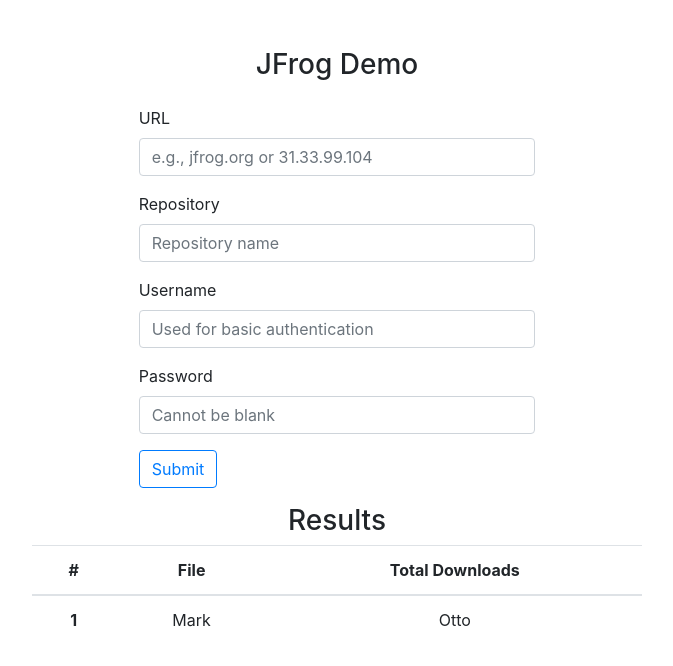
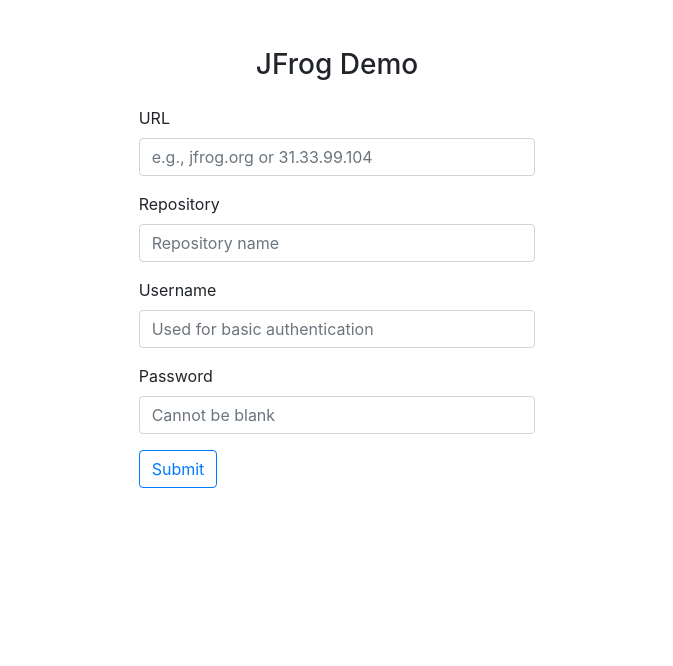
Before and after one commit to munsy/art, an Angular app: page / in a window 1280 px wide. Shown: the top 666 px of the page, without its empty margins (303-976 px from the left). Built offline with nearby package versions, Linux system fonts and the light colour scheme.

Commit message:
big update

```diff
--- a/src/app/app.component.html
+++ b/src/app/app.component.html
@@ -25,7 +25,7 @@
     </div>
     <div class="col"></div>
   </div>
-  <div class="row pt-3" *ngIf="!results">
+  <div class="row pt-3" *ngIf="results">
     <div class="col-md-3"></div>
     <div class="col text-center">
       <h3>Results</h3>
@@ -38,10 +38,10 @@
           </tr>
         </thead>
         <tbody>
-          <tr>
-            <th scope="row">1</th>
-            <td>Mark</td>
-            <td>Otto</td>
+          <tr *ngFor="let file of files; index as i">
+            <th scope="row">{{ i }}</th>
+            <td>{{ file.name }}</td>
+            <td>{{ file.downloadCount }}</td>
           </tr>
         </tbody>
       </table>
--- a/src/app/app.component.ts
+++ b/src/app/app.component.ts
@@ -27,6 +27,7 @@
   	request.password = form.value.password;
 
   	this.service.getList(request).subscribe(response => {
+  		this.results = true;
   		console.log(response);
   	});
   }
```
